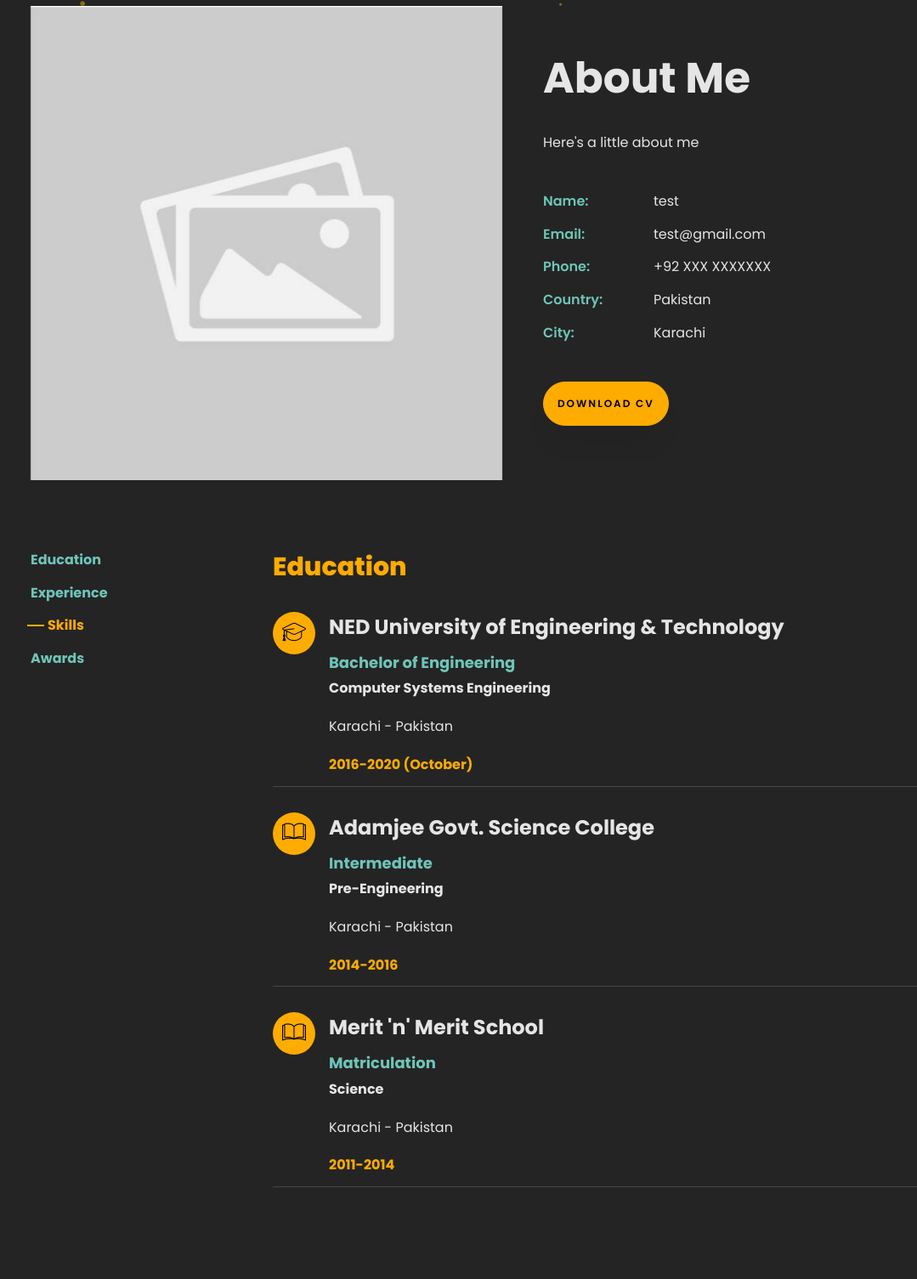
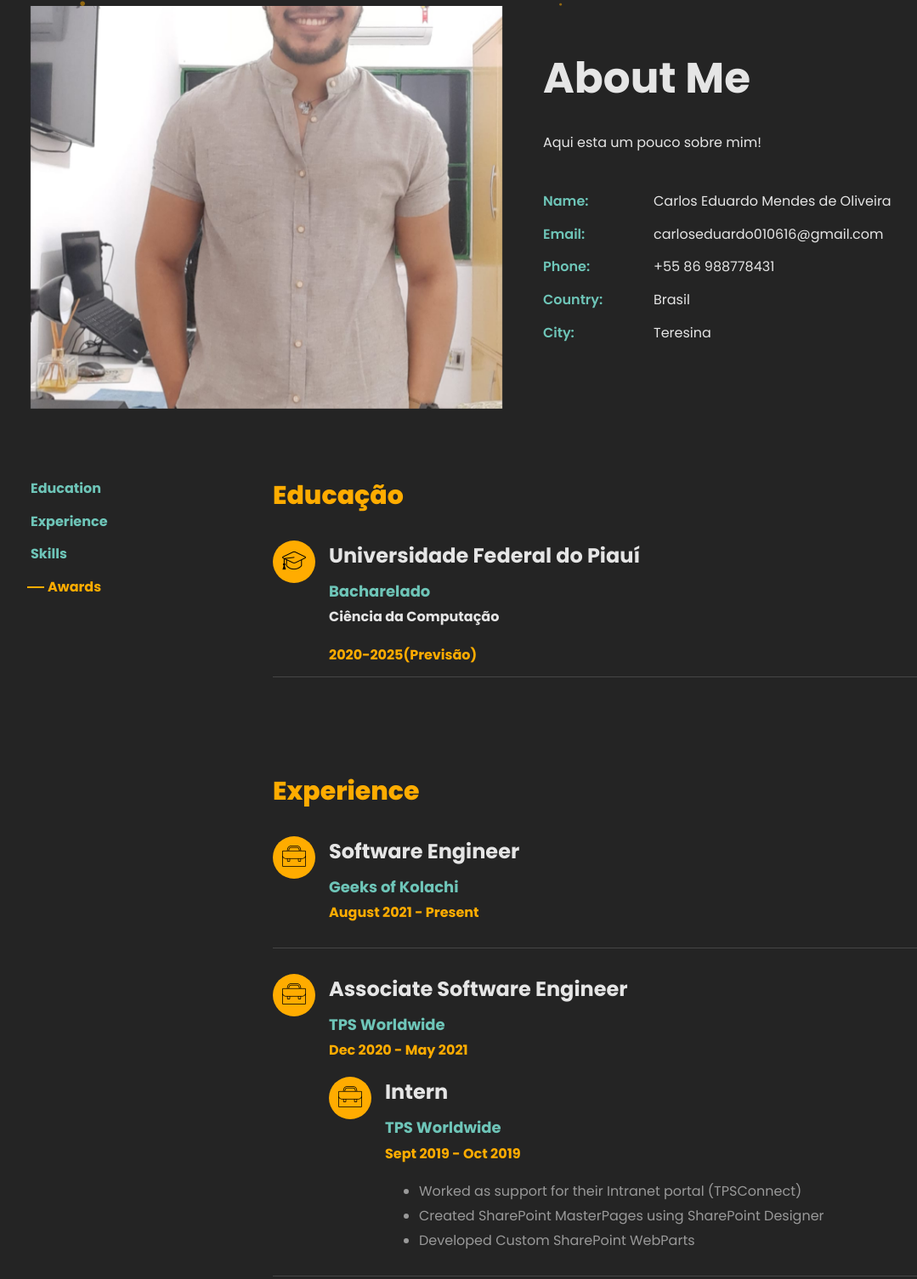
Before and after one commit to carlosEduardo-hub/Portfolio_Residencia_IUUL, a plain HTML site: page index.html in a window 1280 px wide. Shown: the part 793-2298 px from the top of the page at 85% size, without its empty margins (49-1128 px from the left). Drawn offline with Linux system fonts and the light colour scheme; animation ran at ten frames a second; files whose address does not match are found by name.

Commit message:
adicionando seção de educação

```diff
--- a/index.html
+++ b/index.html
@@ -2,7 +2,7 @@
 <html lang="en">
 
 <head>
-	<title>Portfolio Site</title>
+	<title>Portfolio Dev</title>
 	<meta charset="utf-8">
 	<meta name="viewport" content="width=device-width, initial-scale=1, shrink-to-fit=no">
 
@@ -11,7 +11,7 @@
 
 	<link href="https://fonts.googleapis.com/css?family=Poppins:100,200,300,400,500,600,700,800,900" rel="stylesheet">
 	<link rel="stylesheet" href="css/animate.css">
-	<link rel="icon" href="images/favicon.png">
+
 
 	<link rel="stylesheet" href="css/owl.carousel.min.css">
 	<link rel="stylesheet" href="css/owl.theme.default.min.css">
@@ -28,7 +28,7 @@
 	<nav class="navbar navbar-expand-lg navbar-dark bg-dark ftco_navbar ftco-navbar-light site-navbar-target"
 		id="ftco-navbar">
 		<div class="container">
-			<a class="navbar-brand" href="index.html">Ahsan Khan</a>
+			<a class="navbar-brand" href="index.html">Carlos Eduardo</a>
 			<button class="navbar-toggler js-fh5co-nav-toggle fh5co-nav-toggle" type="button" data-toggle="collapse"
 				data-target="#ftco-nav" aria-controls="ftco-nav" aria-expanded="false" aria-label="Toggle navigation">
 				<span class="oi oi-menu"></span> Menu
@@ -56,8 +56,8 @@
 			<div class="row no-gutters slider-text js-fullheight justify-content-center align-items-center">
 				<div class="col-lg-8 col-md-6 ftco-animate d-flex align-items-center">
 					<div class="text text-center">
-						<span class="subheading">Hey! I am</span>
-						<h1>Ahsan Khan</h1>
+						<span class="subheading">Olá! Eu sou</span>
+						<h1>Carlos Eduardo</h1>
 						<h2>I like
 							<span class="txt-rotate" data-period="2000"
 								data-rotate='[ "Coding.", "Software Development", "Problem Solving.", "Photography.", "Books."]'></span>
@@ -83,7 +83,7 @@
 					<div class="img-about img d-flex align-items-stretch">
 						<div class="overlay"></div>
 						<div class="img d-flex align-self-stretch align-items-center"
-							style="background-image:url(images/about.jpeg);">
+							style="background-image:url(images/Foto.jpeg);">
 						</div>
 					</div>
 				</div>
@@ -91,19 +91,14 @@
 					<div class="row justify-content-start pb-3">
 						<div class="col-md-12 heading-section ftco-animate">
 							<h2 class="mb-4">About Me</h2>
-							<p>Here's a little about me</p>
+							<p>Aqui esta um pouco sobre mim!</p>
 							<ul class="about-info mt-4 px-md-0 px-2">
-								<li class="d-flex"><span>Name:</span><span>test</span></li>
-								<li class="d-flex"><span>Email:</span><span>test@gmail.com</span></li>
-								<li class="d-flex"><span>Phone:</span><span>+92 XXX XXXXXXX</span></li>
-								<li class="d-flex"><span>Country:</span> <span>Pakistan</span></li>
-								<li class="d-flex"><span>City:</span><span>Karachi</span></li>
+								<li class="d-flex"><span>Name:</span><span>Carlos Eduardo Mendes de Oliveira</span></li>
+								<li class="d-flex"><span>Email:</span><span>carloseduardo010616@gmail.com</span></li>
+								<li class="d-flex"><span>Phone:</span><span>+55 86 988778431</span></li>
+								<li class="d-flex"><span>Country:</span> <span>Brasil</span></li>
+								<li class="d-flex"><span>City:</span><span>Teresina</span></li>
 							</ul>
-						</div>
-					</div>
-					<div class="counter-wrap ftco-animate d-flex mt-md-3">
-						<div class="text">
-							<p><a href="" class="btn btn-primary py-3 px-3">Download CV</a></p>
 						</div>
 					</div>
 				</div>
@@ -126,41 +121,16 @@
 				</div>
 				<div class="col-md-9">
 					<div id="page-1" class="page one">
-						<h2 class="heading">Education</h2>
+						<h2 class="heading">Educação</h2>
 						<div class="resume-wrap d-flex ftco-animate">
 							<div class="icon d-flex align-items-center justify-content-center">
 								<span class="flaticon-graduation-cap"></span>
 							</div>
 							<div class="text pl-3">
-								<h2>NED University of Engineering & Technology</h2>
-								<span class="position">Bachelor of Engineering</span>
-								<p><strong>Computer Systems Engineering</strong></p>
-								<p>Karachi - Pakistan</p>
-								<span class="date">2016-2020 (October)</span>
-							</div>
-						</div>
-						<div class="resume-wrap d-flex ftco-animate">
-							<div class="icon d-flex align-items-center justify-content-center">
-								<span class="flaticon-book"></span>
-							</div>
-							<div class="text pl-3">
-								<h2>Adamjee Govt. Science College</h2>
-								<span class="position">Intermediate</span>
-								<p><strong>Pre-Engineering</strong></p>
-								<p>Karachi - Pakistan</p>
-								<span class="date">2014-2016</span>
-							</div>
-						</div>
-						<div class="resume-wrap d-flex ftco-animate">
-							<div class="icon d-flex align-items-center justify-content-center">
-								<span class="flaticon-book"></span>
-							</div>
-							<div class="text pl-3">
-								<h2>Merit 'n' Merit School</h2>
-								<span class="position">Matriculation</span>
-								<p><strong>Science</strong></p>
-								<p>Karachi - Pakistan</p>
-								<span class="date">2011-2014</span>
+								<h2>Universidade Federal do Piauí</h2>
+								<span class="position">Bacharelado</span>
+								<p><strong>Ciência da Computação</strong></p>
+								<span class="date">2020-2025(Previsão)</span>
 							</div>
 						</div>
 					</div>
```
Also changed, not shown: js/app.js (+0 -13 lines), images/Foto.jpeg (added), images/about.jpeg (deleted), images/favicon.png (deleted).
